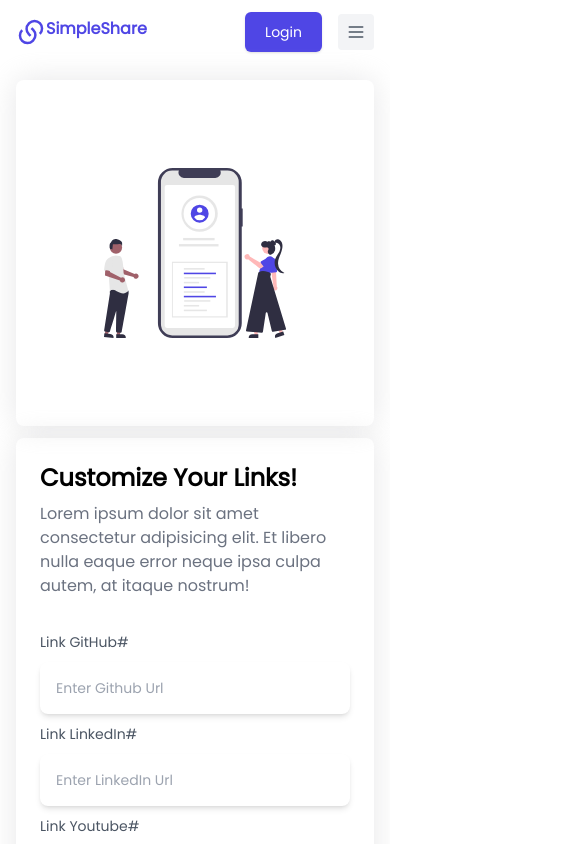
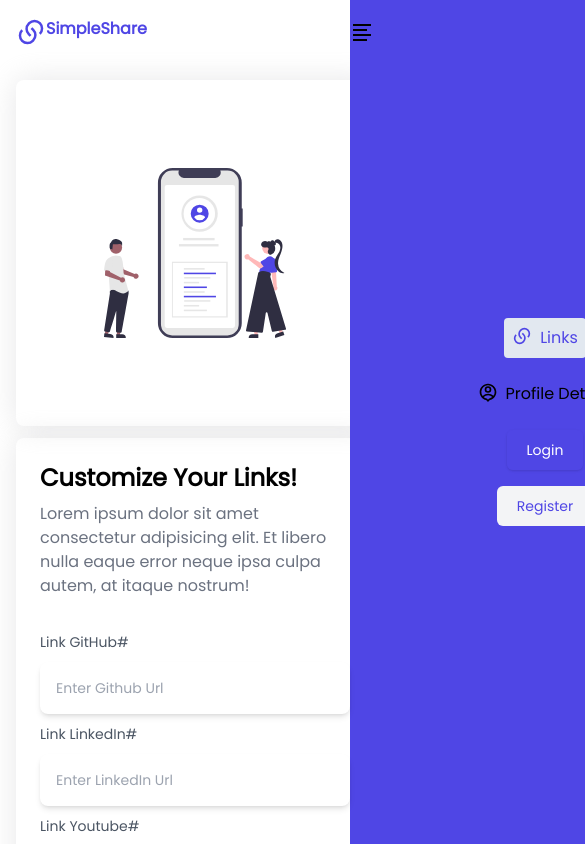
Before and after one commit to adarshsharma27/linkSharingApp, a React (Vite) app: page / in a window 390 px wide. Shown: the top 844 px of the page, 585 px wide, since content can reach past the window. Built offline with nearby package versions, Linux system fonts and the light colour scheme; some icons are missing.

Commit message:
feat: Mobile Navigation Integration

```diff
--- a/src/components/Header.jsx
+++ b/src/components/Header.jsx
@@ -1,12 +1,17 @@
-import React from "react";
-import { NavLink,Link } from "react-router-dom";
+import React, { useState } from "react";
+import { NavLink, Link } from "react-router-dom";
 import { RiLinksFill, RiAccountPinCircleLine } from "react-icons/ri";
+import { RiAlignLeft, RiCloseLine } from "react-icons/ri";
 
 const Header = () => {
+  const [open, setOpen] = useState(false);
+  const toggleNavigation = () => {
+    setOpen(!open);
+  };
   return (
     <>
       <header className="bg-white  font-poppins">
-        <div className="mx-auto max-w-screen-xl px-4 sm:px-6 lg:px-8">
+        <div className="mx-auto max-w-screen-xl px-4 sm:px-6 lg:px-8 hidden md:block">
           <div className="flex h-16 items-center justify-between">
             <div className="md:flex md:items-center md:gap-12">
               <Link className="flex font-bold text-indigo-600" to="/">
@@ -20,10 +25,13 @@ const Header = () => {
                 <ul className="flex items-center gap-6 text-base">
                   <li>
                     <NavLink
-                     className="flex gap-2 hover:bg-slate-200 hover:text-indigo-600 p-2 rounded"
+                      className="flex gap-2 hover:bg-slate-200 hover:text-indigo-600 p-2 rounded"
                       to="/"
                     >
-                    <RiLinksFill size={20} className="hover:text-indigo-600"/>
+                      <RiLinksFill
+                        size={20}
+                        className="hover:text-indigo-600"
+                      />
                       Links
                     </NavLink>
                   </li>
@@ -33,7 +41,7 @@ const Header = () => {
                       className="flex gap-2 hover:bg-slate-200 hover:text-indigo-600 p-2 rounde"
                       to="/profileDetails"
                     >
-                    <RiAccountPinCircleLine size={20} />
+                      <RiAccountPinCircleLine size={20} />
                       Profile Details
                     </NavLink>
                   </li>
@@ -59,26 +67,79 @@ const Header = () => {
                   </a>
                 </div>
               </div>
+            </div>
+          </div>
+        </div>
+        <div className="mx-auto max-w-screen-xl px-4 sm:px-6 lg:px-8 block md:hidden">
+          <div className="flex h-16 items-center justify-between">
+            <div className="md:flex md:items-center md:gap-12">
+              <Link className="flex font-bold text-indigo-600" to="/">
+                <span className="sr-only">Home</span>
+                <RiLinksFill size={30} /> <span>SimpleShare</span>
+              </Link>
+            </div>
 
-              <div className="block md:hidden">
-                <button className="rounded bg-gray-100 p-2 text-gray-600 transition hover:text-gray-600/75">
-                  <svg
-                    xmlns="http://www.w3.org/2000/svg"
-                    className="h-5 w-5"
-                    fill="none"
-                    viewBox="0 0 24 24"
-                    stroke="currentColor"
-                    stroke-width="2"
-                  >
-                    <path
-                      stroke-linecap="round"
-                      stroke-linejoin="round"
-                      d="M4 6h16M4 12h16M4 18h16"
-                    />
-                  </svg>
-                </button>
+            <div className="flex items-center gap-4">
+              <div className="block md:hidden z-50">
+                {open === true ? (
+                  <RiCloseLine
+                    className="text-2xl"
+                    onClick={() => toggleNavigation()}
+                  />
+                ) : (
+                  <RiAlignLeft
+                    className="text-2xl"
+                    onClick={() => toggleNavigation()}
+                  />
+                )}
               </div>
             </div>
+          </div>
+          <div
+            className={
+              open === true
+                ? "md:hidden flex flex-col absolute right-0 top-0 w-full h-screen transition-all duration-1000 ease-in-out"
+                : "md:hidden flex flex-col absolute right-[-350px] top-0 w-full h-screen transition-all duration-1000 ease-in-out"
+            }
+          >
+            <nav aria-label="Global">
+              <div className="w-full h-screen bg-indigo-600 flex flex-col justify-center items-center gap-4">
+                <NavLink
+                  className="flex gap-2 hover:bg-slate-200 hover:text-indigo-600 p-2 rounded"
+                  to="/"
+                  onClick={() => toggleNavigation()}
+                >
+                  <RiLinksFill size={20} className="hover:text-indigo-600" />
+                  Links
+                </NavLink>
+
+                <NavLink
+                  className="flex gap-2 hover:bg-slate-200 hover:text-indigo-600 p-2 rounded"
+                  to="/profileDetails"
+                  onClick={() => toggleNavigation()}
+                >
+                  <RiAccountPinCircleLine size={20} />
+                  Profile Details
+                </NavLink>
+
+                <div className="p-2">
+                  <a
+                    className="rounded-md bg-indigo-600 px-5 py-2.5 text-sm font-medium text-white shadow"
+                    href="/"
+                  >
+                    Login
+                  </a>
+                </div>
+                <div className="p-2">
+                  <a
+                    className="rounded-md bg-gray-100 px-5 py-2.5 text-sm font-medium text-indigo-600"
+                    href="/"
+                  >
+                    Register
+                  </a>
+                </div>
+              </div>
+            </nav>
           </div>
         </div>
       </header>
```
